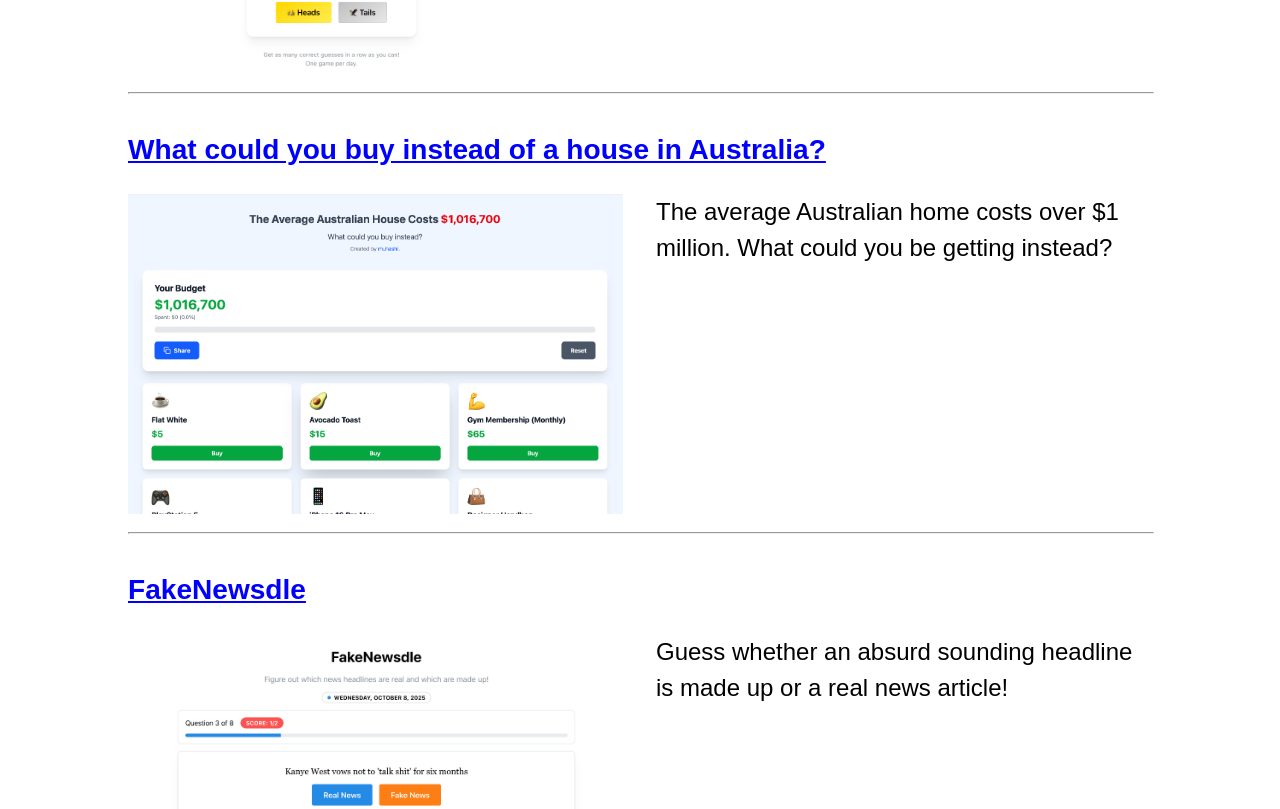
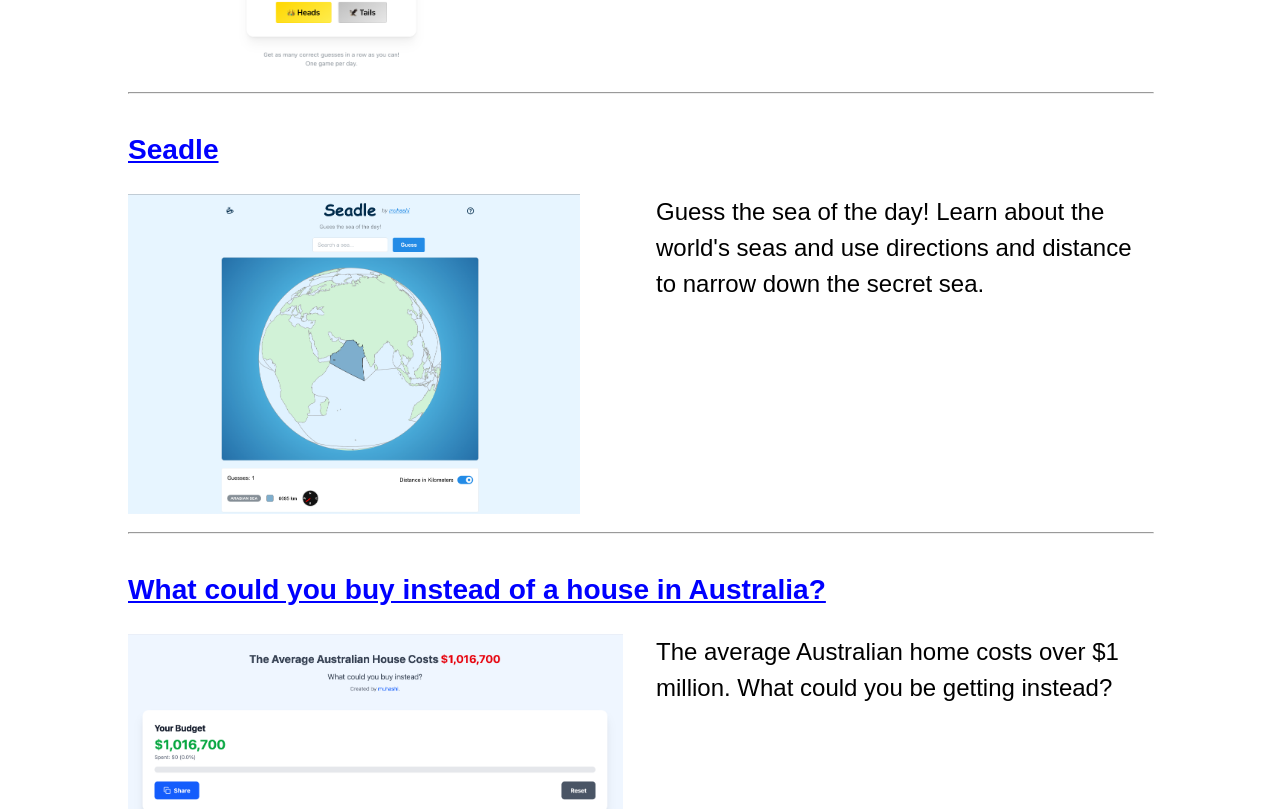
Before and after one commit to muhashi/muhashi.github.io, a SvelteKit app: page / in a window 1280 px wide. Shown: the part 1811-2620 px from the top of the page. Built offline with nearby package versions, Linux system fonts and the light colour scheme.

Commit message:
Add seadle

```diff
--- a/src/routes/projects/Projects.svelte
+++ b/src/routes/projects/Projects.svelte
@@ -30,6 +30,14 @@
       description="Call as many coin flips correctly in a row as you can! Only 1 attempt per day."
       imageFile="coindle.png"
       imageAlt="Screenshot of Coindle"
+    />
+
+    <Project
+      name="Seadle"
+      href="https://seadle.muhashi.com/"
+      description="Guess the sea of the day! Learn about the world's seas and use directions and distance to narrow down the secret sea."
+      imageFile="seadle.png"
+      imageAlt="Screenshot of Seadle"
     />
 
     <Project
```
Also changed, not shown: static/seadle.png (added).
